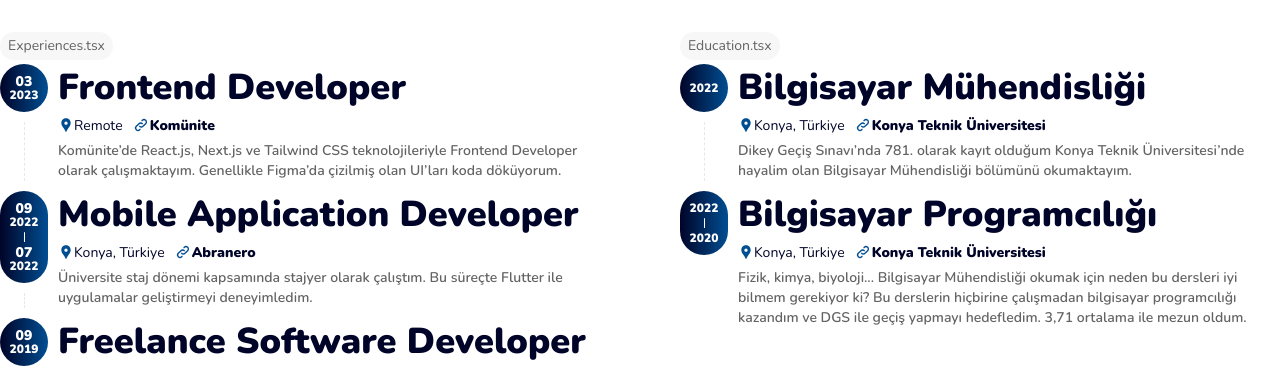
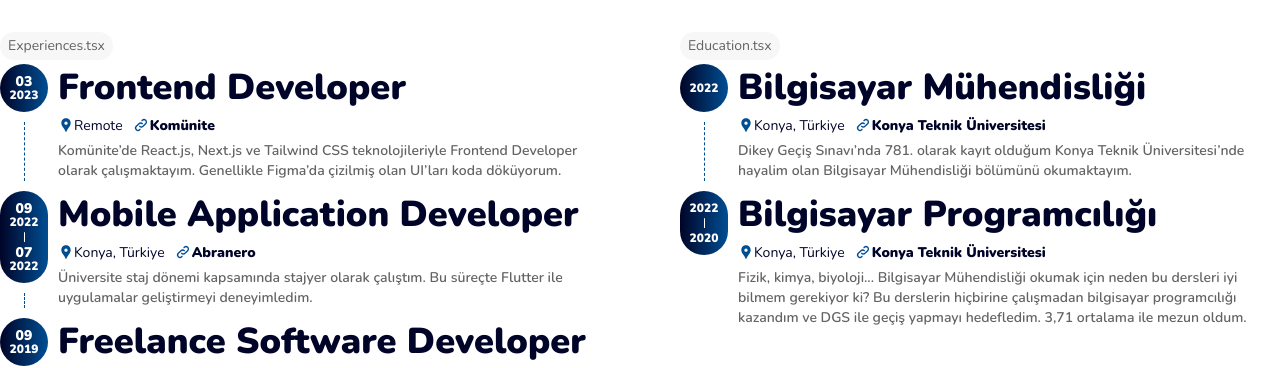
Before and after one commit to mehmetext/konukcudev-next, a Next.js app: page / in a window 1280 px wide. Shown: the part 1280-1648 px from the top of the page. Built offline with nearby package versions, Linux system fonts and the light colour scheme.

Commit message:
Update DateLineBlock.tsx

```diff
--- a/src/components/molecules/HomeTemplate/ExperiencesEducation/DateLineBlock.tsx
+++ b/src/components/molecules/HomeTemplate/ExperiencesEducation/DateLineBlock.tsx
@@ -55,7 +55,7 @@ export default function DateLineBlock({
 					/>
 				</div>
 				{!hideLine && (
-					<div className="w-px flex-1 border-l border-dashed border-l-darken"></div>
+					<div className="w-px flex-1 border-l border-primary border-dashed border-l-darken"></div>
 				)}
 			</div>
 			<div className="flex flex-col gap-[5px]">
```
